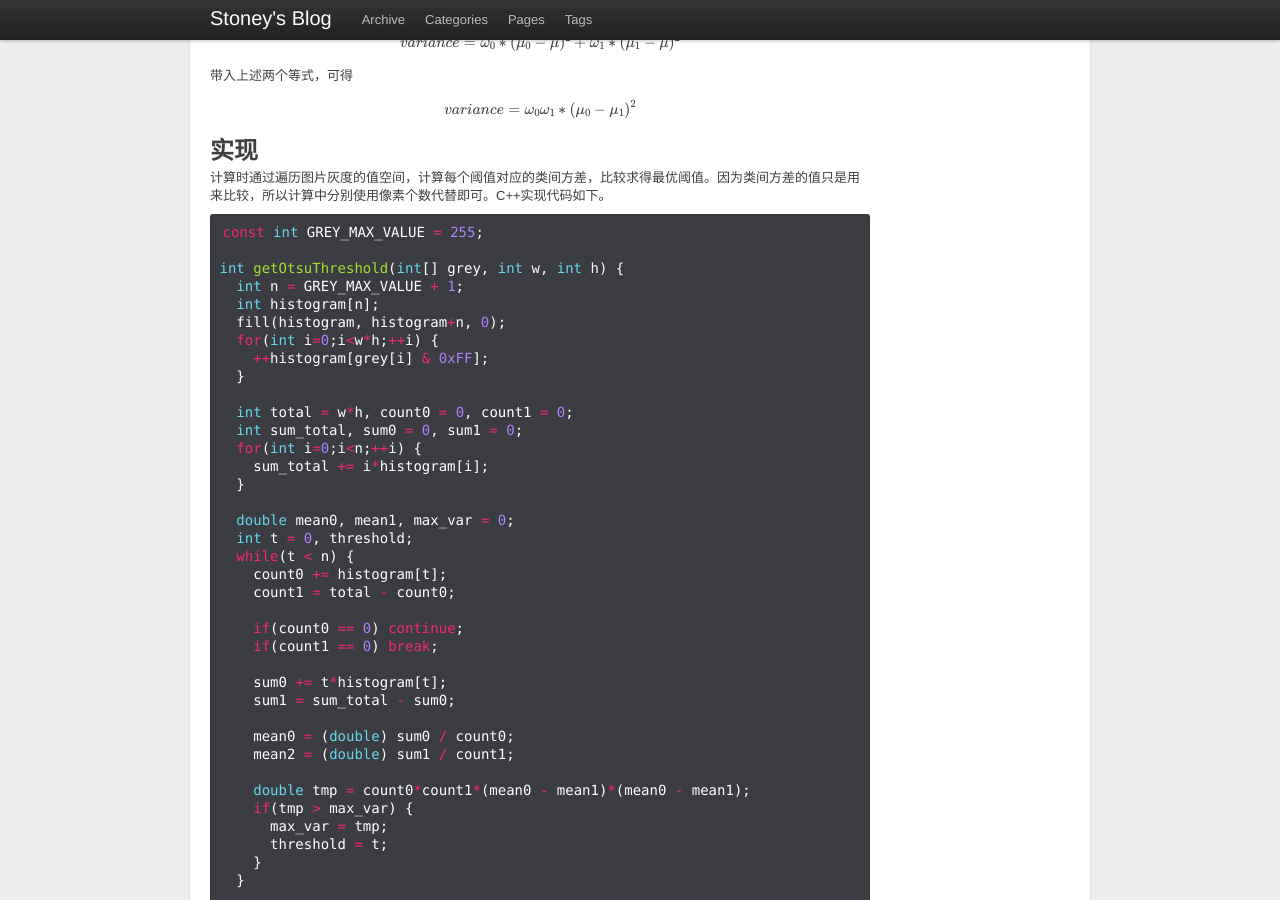
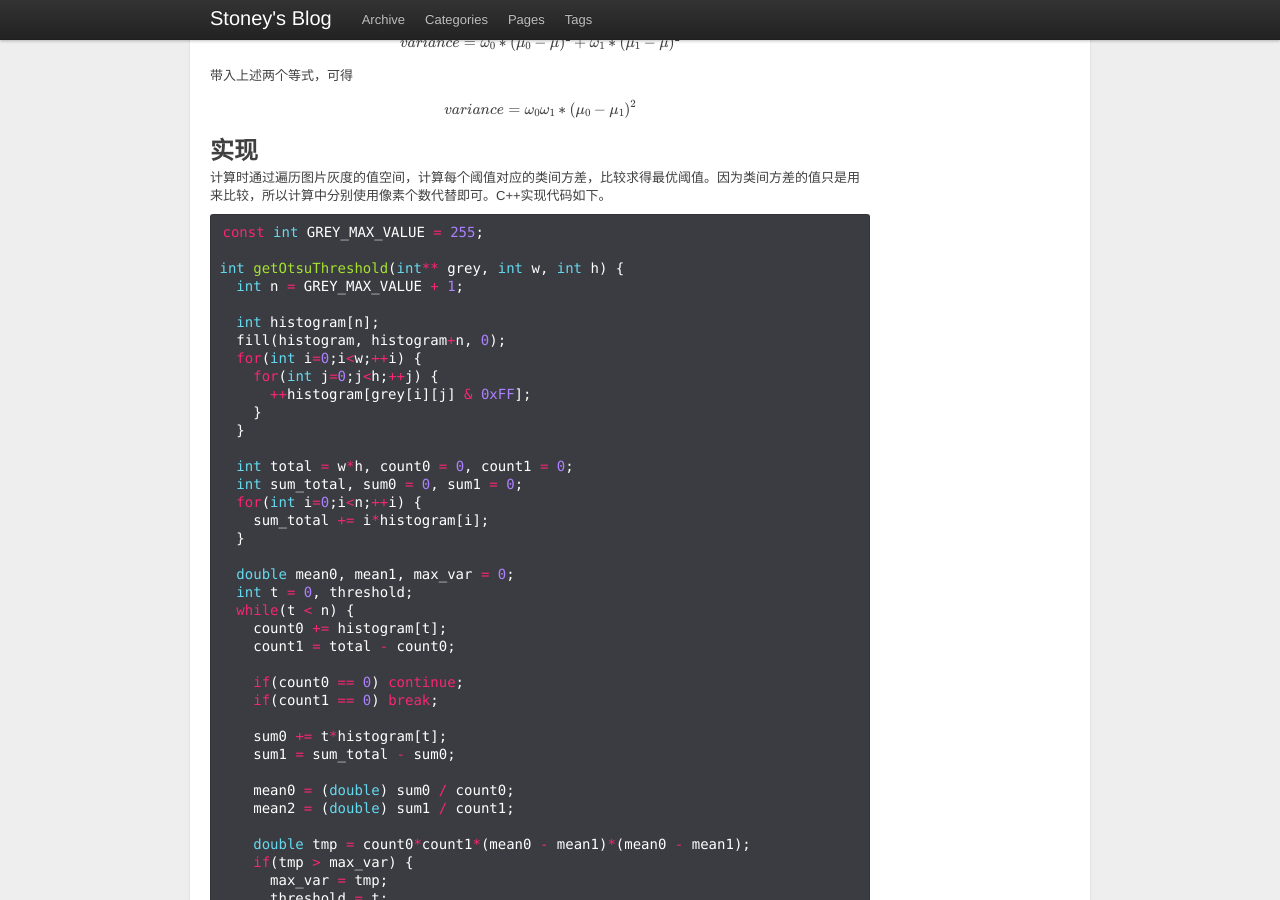
Before and after one commit to DengZuoheng/istoney.github.io, a Jekyll site: the page built from _posts/imageprocessing/2016-08-20-otsu-binarization.md, in a window 1280 px wide and 900 px high, scrolled down 414 px. Built offline with Jekyll 4.4.1, drawn with Linux system fonts in a browser that asks for light colours; formulas are drawn with MathJax 3; comment, search, counter and statistics services are not loaded.

Commit message:
fix a bug in code

````diff
--- a/_posts/imageprocessing/2016-08-20-otsu-binarization.md
+++ b/_posts/imageprocessing/2016-08-20-otsu-binarization.md
@@ -33,12 +33,15 @@ tags: [image, otsu, binarization]
 ```c++
 const int GREY_MAX_VALUE = 255;
 
-int getOtsuThreshold(int[] grey, int w, int h) {
+int getOtsuThreshold(int** grey, int w, int h) {
   int n = GREY_MAX_VALUE + 1;
+
   int histogram[n];
   fill(histogram, histogram+n, 0);
-  for(int i=0;i<w*h;++i) {
-    ++histogram[grey[i] & 0xFF];
+  for(int i=0;i<w;++i) {
+    for(int j=0;j<h;++j) {
+      ++histogram[grey[i][j] & 0xFF];
+    }
   }
 
   int total = w*h, count0 = 0, count1 = 0;
````
